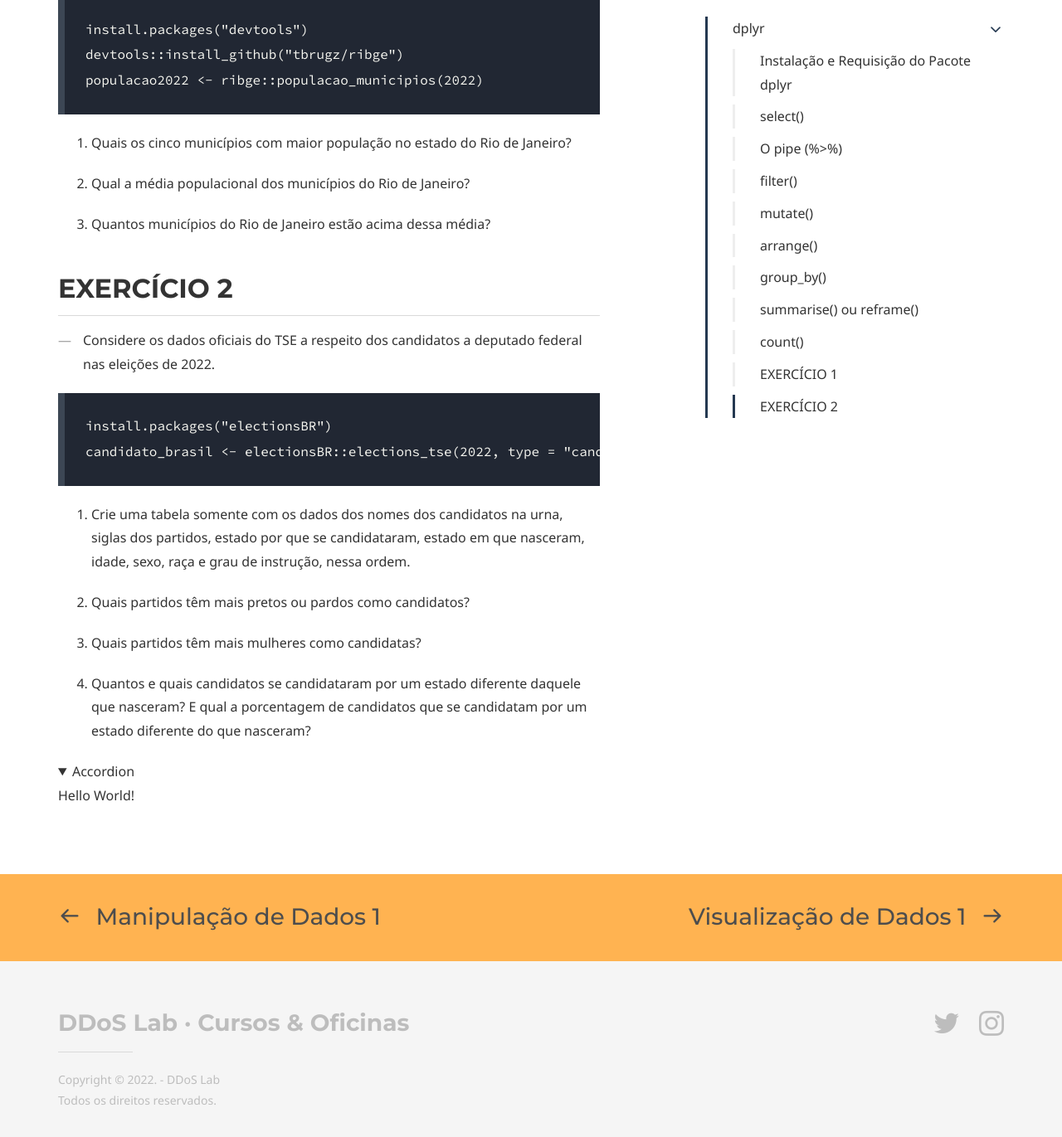
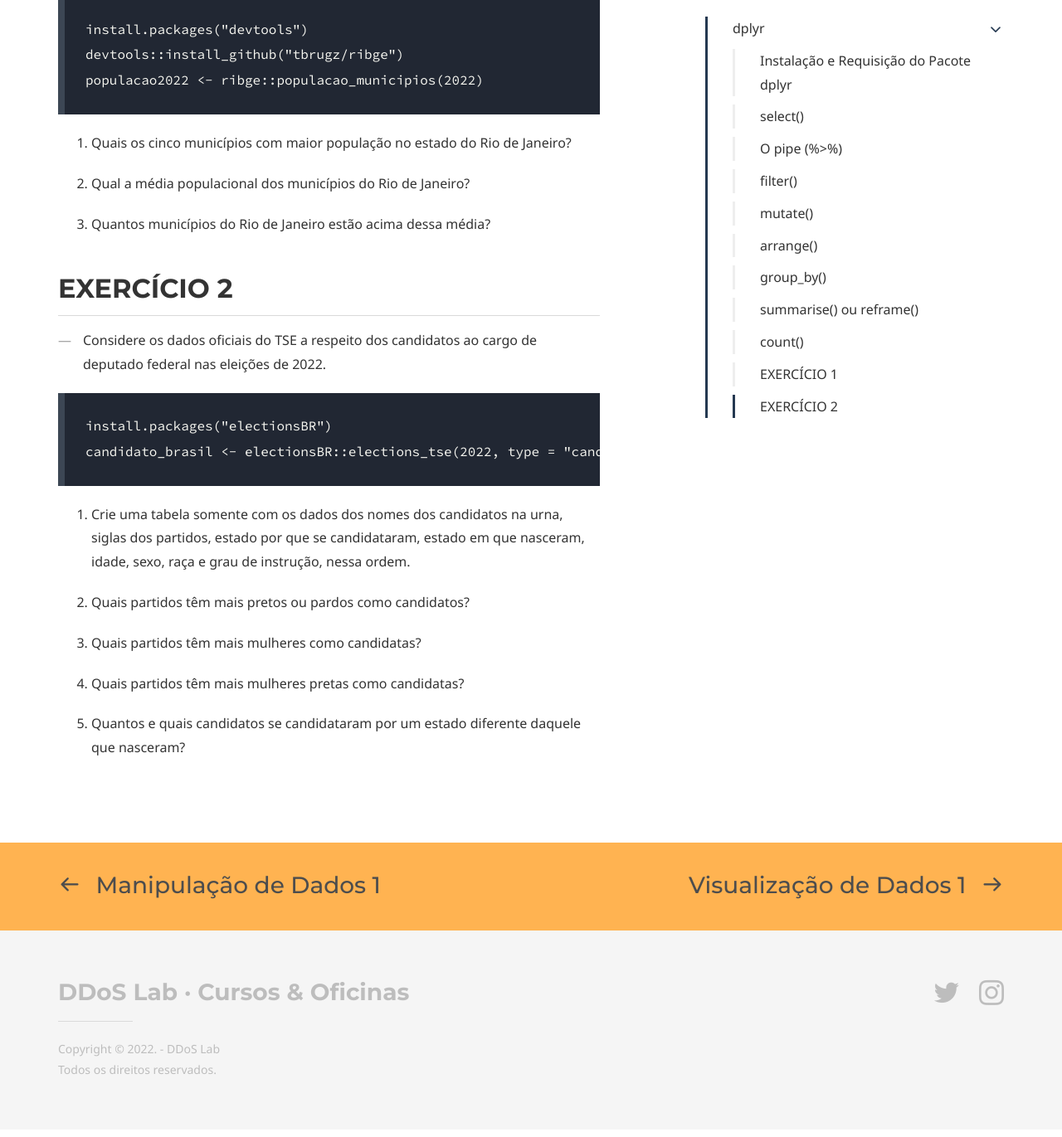
Before and after one commit to coLAB-UFF/docs, a Jekyll site: the page built from dataviz_05.md, in a window 1280 px wide and 1400 px high, scrolled down 6745 px. Shown: the top 1371 px of the window at 83% size. Built offline with Jekyll 4.4.1, drawn with Linux system fonts in a browser that asks for light colours; some web fonts are replaced.

Commit message:
Update dataviz_05.md

````diff
--- a/dataviz_05.md
+++ b/dataviz_05.md
@@ -215,11 +215,11 @@
 
 ## EXERCÍCIO 2
 
-* Considere os dados oficiais do TSE a respeito dos candidatos a deputado federal nas eleições de 2022.
+* Considere os dados oficiais do TSE a respeito dos candidatos ao cargo de deputado federal nas eleições de 2022.
 
 ```
 install.packages("electionsBR")
-candidato_brasil <- electionsBR::elections_tse(2022, type = "candidate", position = "Federal Deputy")
+candidato_brasil <- electionsBR::elections_tse(2022, type = "candidate") %>% filter(DS_CARGO == "DEPUTADO FEDERAL")
 ```
 
 1. Crie uma tabela somente com os dados dos nomes dos candidatos na urna, siglas dos partidos, estado por que se candidataram, estado em que nasceram, idade, sexo, raça e grau de instrução, nessa ordem.
@@ -228,9 +228,6 @@
 
 3. Quais partidos têm mais mulheres como candidatas?
 
-4. Quantos e quais candidatos se candidataram por um estado diferente daquele que nasceram? E qual a porcentagem de candidatos que se candidatam por um estado diferente do que nasceram?
+4. Quais partidos têm mais mulheres pretas como candidatas?
 
-<details open>
-  <summary>Accordion</summary>
-  Hello World!
-</details>
+5. Quantos e quais candidatos se candidataram por um estado diferente daquele que nasceram?
````
